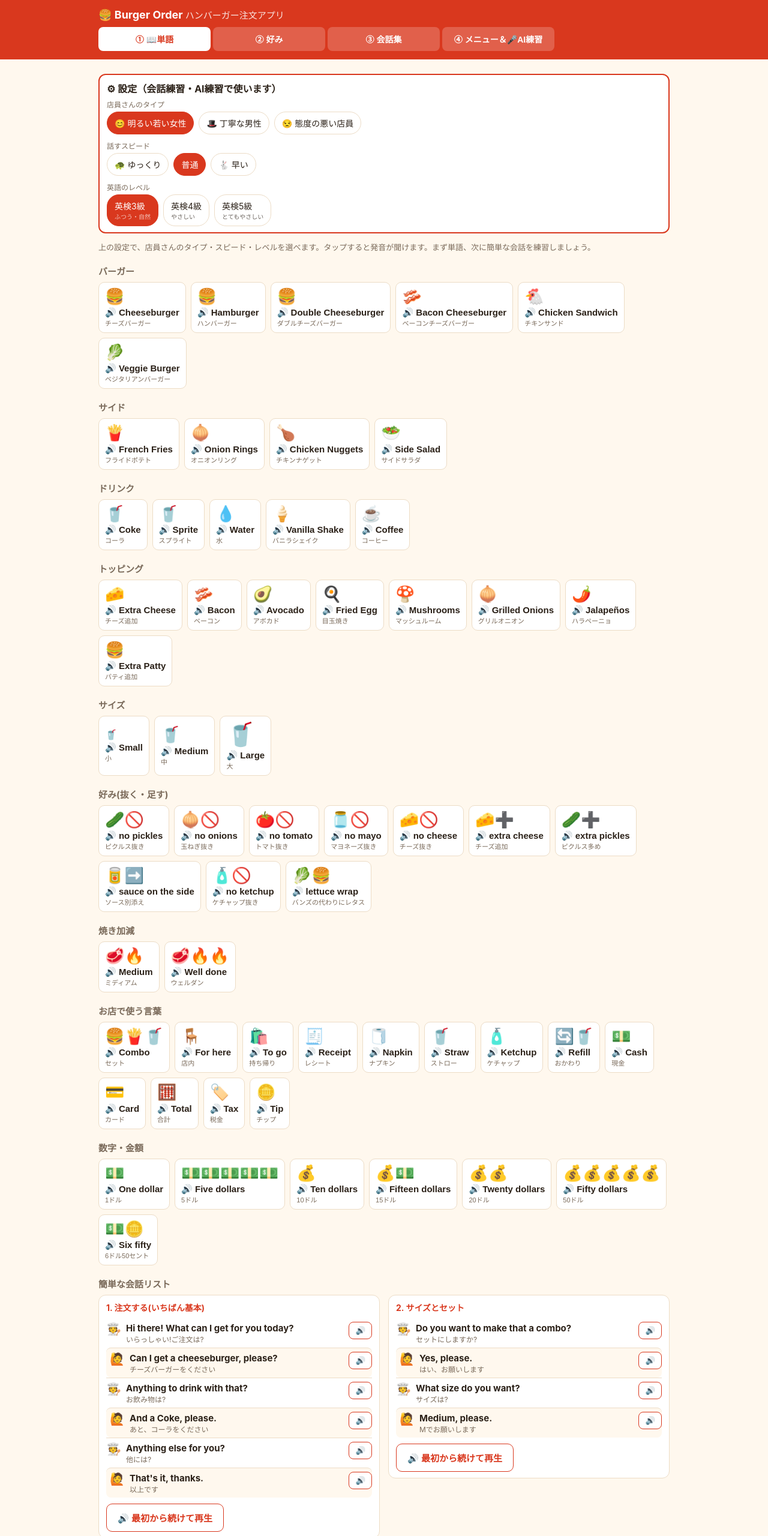
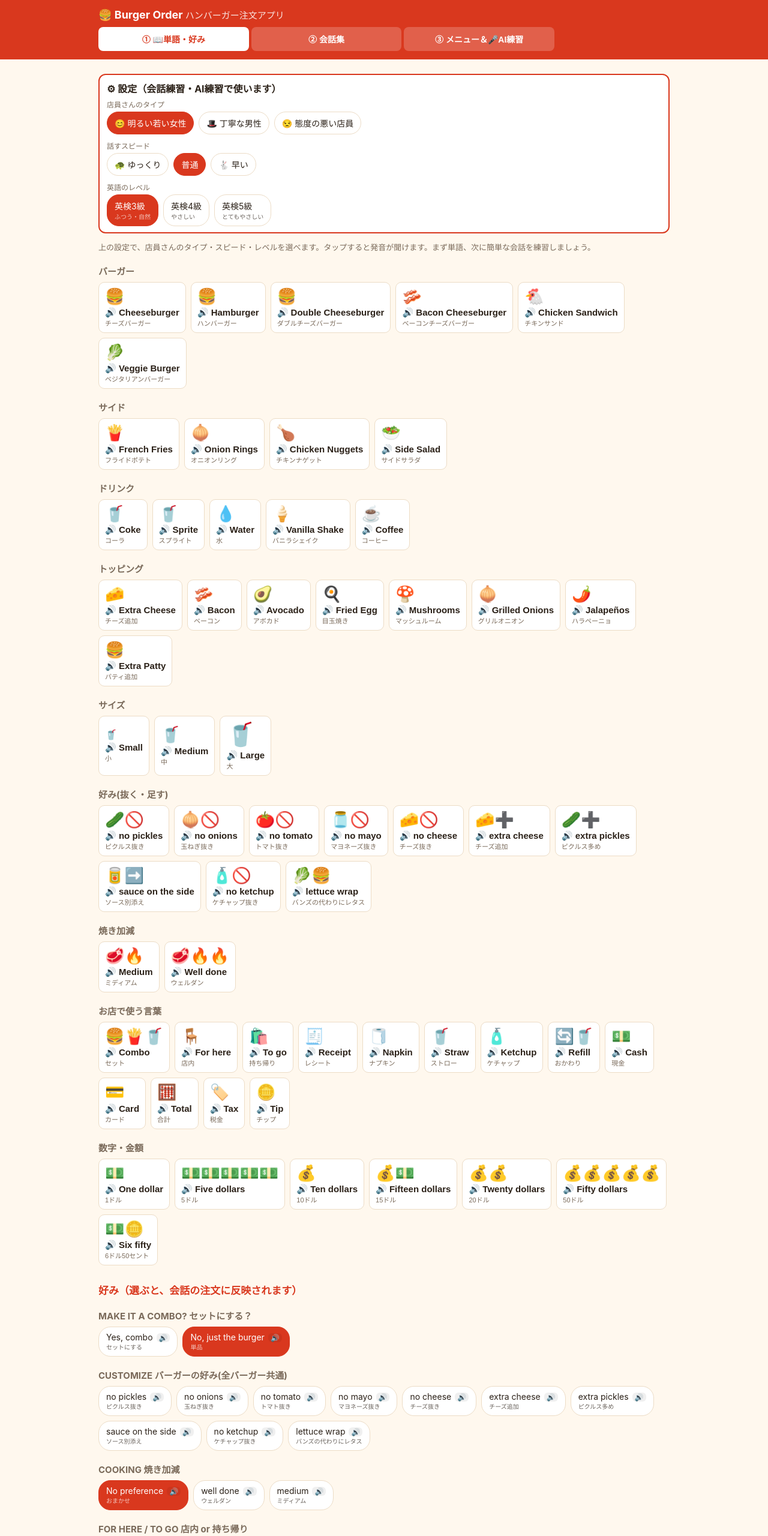
Before and after one commit to chiechiedayo2020-afk/humbergar_ship, a website: page index.html in a window 1280 px wide. Shown: the top 2560 px of the page at 60% size. Drawn offline with Linux system fonts and the light colour scheme.

Commit message:
①単語と②好みを1つのタブに統合
Co-Authored-By: Claude Sonnet 5.5 <noreply@anthropic.com>

```diff
--- a/index.html
+++ b/index.html
@@ -137,10 +137,9 @@
 <header>
   <h1>🍔 Burger Order <small style="font-weight:400;opacity:.85">ハンバーガー注文アプリ</small></h1>
   <nav>
-    <button data-tab="words" class="on">① 📖単語</button>
-    <button data-tab="custom">② 好み</button>
-    <button data-tab="talk">③ 会話集</button>
-    <button data-tab="menu">④ メニュー＆🎤AI練習</button>
+    <button data-tab="words" class="on">① 📖単語・好み</button>
+    <button data-tab="talk">② 会話集</button>
+    <button data-tab="menu">③ メニュー＆🎤AI練習</button>
   </nav>
 </header>
 <main>
@@ -176,13 +175,6 @@
   </div>
 </section>
 
-<section id="custom">
-  <h2>MAKE IT A COMBO? セットにする？</h2><div class="chips" id="c-combo"></div>
-  <h2>CUSTOMIZE バーガーの好み(全バーガー共通)</h2><div class="chips" id="c-mods"></div>
-  <h2>COOKING 焼き加減</h2><div class="chips" id="c-cook"></div>
-  <h2>FOR HERE / TO GO 店内 or 持ち帰り</h2><div class="chips" id="c-place"></div>
-  <h2>ALLERGY アレルギー</h2><div class="chips" id="c-allergy"></div>
-</section>
 
 
 <section id="talk">
@@ -198,6 +190,12 @@
   <div class="cart" id="settings" style="position:static;margin-bottom:12px"></div>
   <p style="font-size:13px;color:var(--sub)">上の設定で、店員さんのタイプ・スピード・レベルを選べます。タップすると発音が聞けます。まず単語、次に簡単な会話を練習しましょう。</p>
   <div id="wordList"></div>
+  <h2 style="font-size:17px;color:var(--accent);margin-top:28px">好み（選ぶと、会話の注文に反映されます）</h2>
+  <h2>MAKE IT A COMBO? セットにする？</h2><div class="chips" id="c-combo"></div>
+  <h2>CUSTOMIZE バーガーの好み(全バーガー共通)</h2><div class="chips" id="c-mods"></div>
+  <h2>COOKING 焼き加減</h2><div class="chips" id="c-cook"></div>
+  <h2>FOR HERE / TO GO 店内 or 持ち帰り</h2><div class="chips" id="c-place"></div>
+  <h2>ALLERGY アレルギー</h2><div class="chips" id="c-allergy"></div>
   <h2>簡単な会話リスト</h2>
   <div id="dlgList"></div>
 </section>
@@ -362,7 +360,7 @@ const U=(a,b,c)=>LV===5?a:LV===4?b:c;
 function tab(n){
   document.querySelectorAll("section").forEach(s=>s.classList.toggle("on",s.id===n));
   document.querySelectorAll("nav button").forEach(b=>b.classList.toggle("on",b.dataset.tab===n));
-  document.querySelector(".bar").style.display=["menu","custom"].includes(n)?"flex":"none";
+  document.querySelector(".bar").style.display=["menu"].includes(n)?"flex":"none";
   scrollTo(0,0);
 }
 document.querySelectorAll("nav button").forEach(b=>b.onclick=()=>tab(b.dataset.tab));
```
